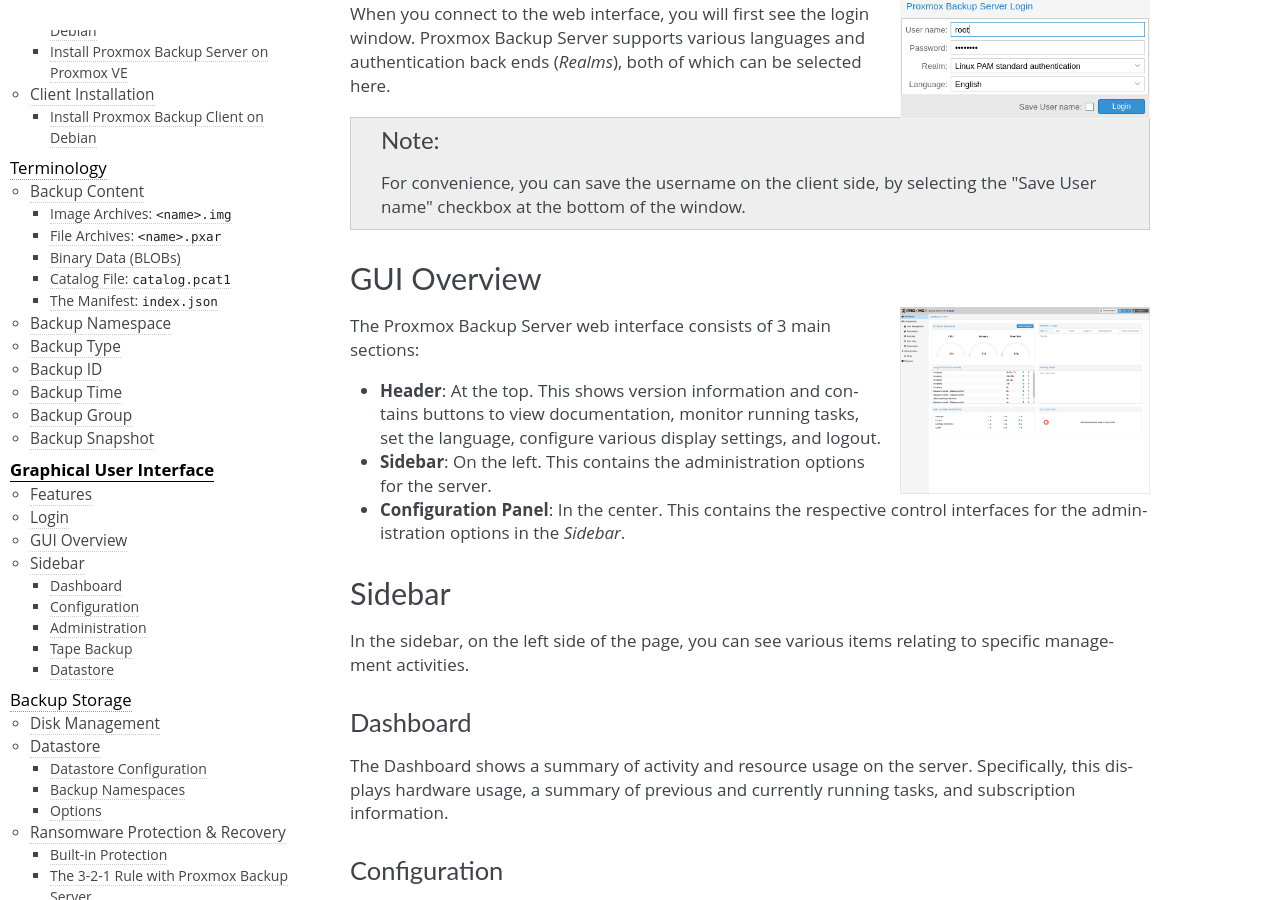
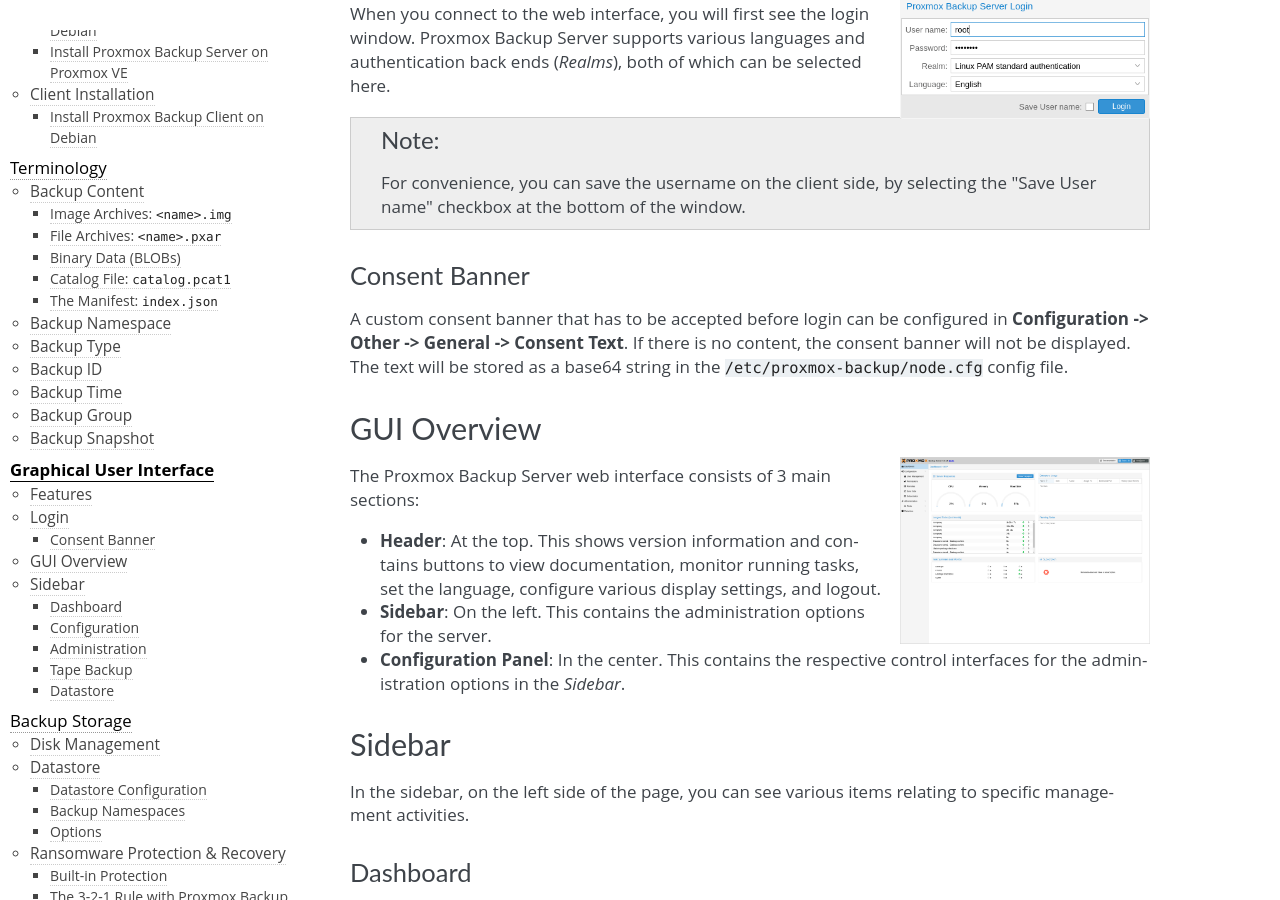
Before and after one commit to rikka-chunibyo/PBS-X, a Sphinx documentation site: the page built from docs/gui.rst, in a window 1280 px wide and 900 px high, scrolled down 605 px. Built offline with Sphinx 7.4.7, drawn with Linux system fonts in a browser that asks for light colours; some of the changed text lies outside the part shown.

Commit message:
docs: add section about consent banner
Add short section on how to enable consent banner.

Signed-off-by: Gabriel Goller <g.goller@proxmox.com>

```diff
--- a/docs/gui.rst
+++ b/docs/gui.rst
@@ -39,6 +39,14 @@ Proxmox Backup Server supports various languages and authentication back ends
 
 .. note:: For convenience, you can save the username on the client side, by
   selecting the "Save User name" checkbox at the bottom of the window.
+
+Consent Banner
+^^^^^^^^^^^^^^
+
+A custom consent banner that has to be accepted before login can be configured
+in **Configuration -> Other -> General -> Consent Text**. If there is no
+content, the consent banner will not be displayed. The text will be stored as a
+base64 string in the ``/etc/proxmox-backup/node.cfg`` config file.
 
 
 GUI Overview
```
